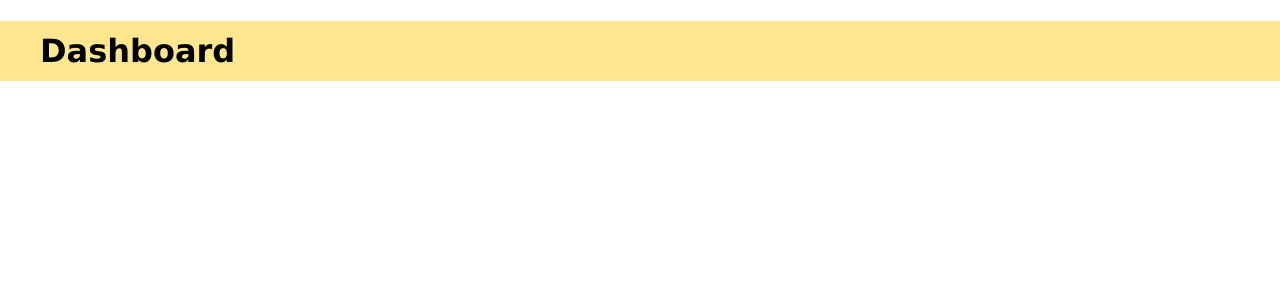
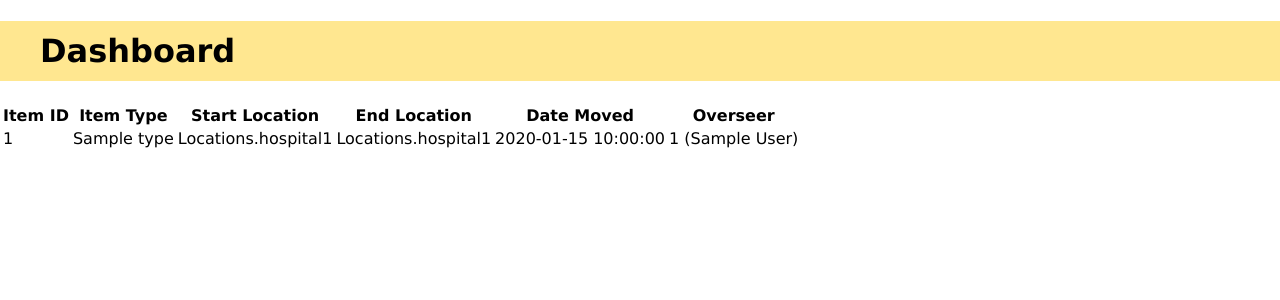
Before and after one commit to QATomB/SEA, a Flask app: page / in a window 1280 px wide. Shown: the top 300 px of the page. Run offline with Flask 3, Linux system fonts and the light colour scheme; tables that the repository leaves empty hold one stand-in row (values such as "Sample post"); some libraries are stand-ins or nearby versions.

Commit message:
added simple collection logic for dashboard

```diff
--- /dev/null
+++ b/src/database/models/display_transit.py
@@ -0,0 +1,10 @@
+from dataclasses import dataclass
+
+@dataclass
+class DisplayTransit:
+    item_id: int
+    type: str
+    from_loc: str
+    to_loc: str
+    datetime_moved: str
+    overseer: str
--- a/src/main.py
+++ b/src/main.py
@@ -4,7 +4,7 @@ from database.models.item_type import item_type
 from database.models.item import item, Quality
 from database.models.employee import employee
 from database.models.item_transit import item_transit, Locations
-import json
+from database.models.display_transit import DisplayTransit
 import os
 import form as Forms
 
@@ -17,7 +17,22 @@ InitialiseDatabase(app=app)
 
 @app.route("/")
 def hello_world():
-    return render_template('dashboard.html')
+    # all_movements = item_transit.query.order_by(item_transit.move_date.desc())
+    all_movement_records = item_transit.query.all()
+    all_movements = []
+    for record in all_movement_records:
+        employee_record = employee.query.filter_by(employee_id=record.employee_id).one()
+        formatted_employee_str = f"{employee_record.employee_id} ({employee_record.name})"
+        itm = DisplayTransit(
+            item_id=record.item_id,
+            type=item_type.query.filter_by(type_id = item.query.filter_by(item_id=record.item_id).one().type_id).one().item_name,
+            from_loc=record.from_loc,
+            to_loc=record.to_loc,
+            datetime_moved=record.move_date,
+            overseer=formatted_employee_str
+        )
+        all_movements.append(itm)
+    return render_template('dashboard.html', movements=all_movements)
 
 @app.route(JSON_ROUTE + "/all_employees")
 def get_all_employees():
--- a/src/templates/dashboard.html
+++ b/src/templates/dashboard.html
@@ -3,4 +3,28 @@
 {% block content %}
     <h1>Dashboard</h1>
 
+    <table>
+        <thead>
+            <tr>
+                <th>Item ID</th>
+                <th>Item Type</th>
+                <th>Start Location</th>
+                <th>End Location</th>
+                <th>Date Moved</th>
+                <th>Overseer</th>
+            </tr>
+        </thead>
+        <tbody>
+            {% for movement in movements %}
+            <tr>
+                <td>{{ movement.item_id }}</td>
+                <td>{{ movement.type }}</td>
+                <td>{{ movement.from_loc }}</td>
+                <td>{{ movement.to_loc }}</td>
+                <td>{{ movement.datetime_moved }}</td>
+                <td>{{ movement.overseer }}</td>
+            </tr>
+            {% endfor %}
+        </tbody>
+    </table>
 {% endblock %}
```
